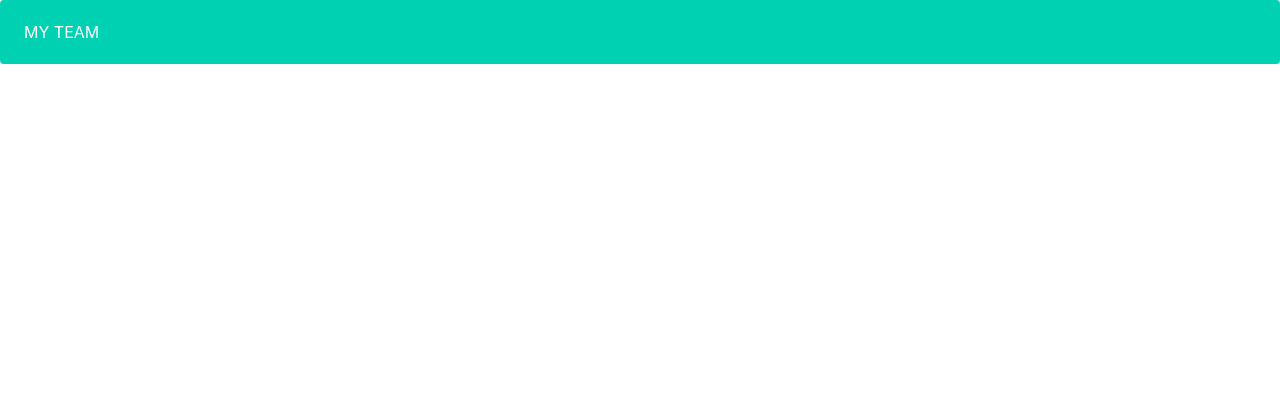
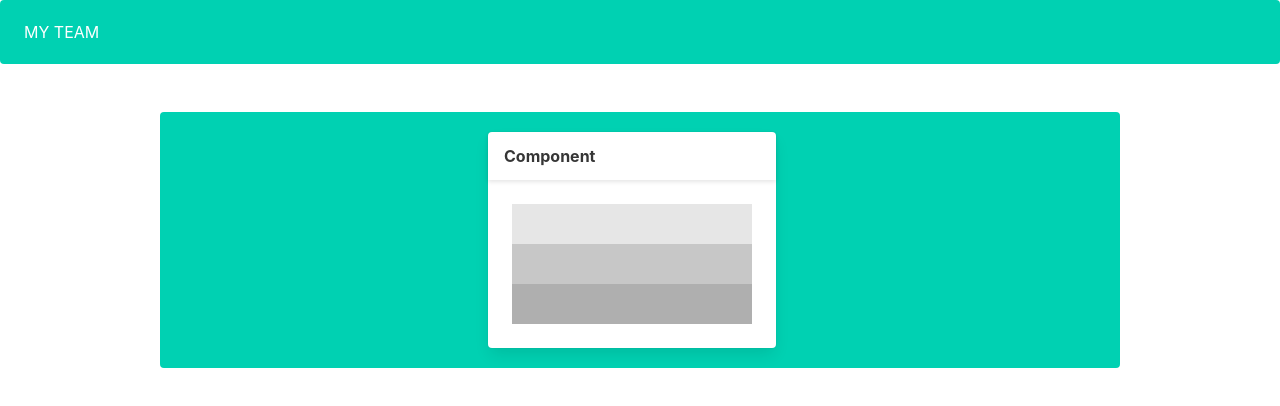
Before and after one commit to lnewmanheggie/team-profile-generator, a website: page dist/dummy.html in a window 1280 px wide. Drawn offline with nearby package versions, Linux system fonts and the light colour scheme.

Commit message:
refined style on cards

```diff
--- a/dist/dummy.html
+++ b/dist/dummy.html
@@ -13,6 +13,24 @@
           MY TEAM
         </div>
     </div>
+    <div class="container is-max-desktop mainContainer">
+        <div class="notification is-primary">
+            <div class="is-flex is-flex-wrap-wrap is-justify-content-center">
+                <div class="card">
+                    <header class="card-header">
+                      <p class="card-header-title">
+                        Component
+                      </p>
+                    </header>
+                    <div class="card-content">
+                        <div class="one"></div>
+                        <div class="two"></div>
+                        <div class="three"></div>
+                    </div>
+                </div>
+            </div>
+        </div>
+    </div>
 
 </body>
 </html>
--- a/dist/style.css
+++ b/dist/style.css
@@ -0,0 +1,24 @@
+.mainContainer {
+    margin-top: 3rem;
+}
+
+.card {
+    max-width: 18rem;
+}
+
+.one {
+    background-color: rgb(230, 230, 230);
+}
+
+.two {
+    background-color: rgb(199, 199, 199);
+}
+
+.three {
+    background-color: rgb(175, 175, 175);
+}
+
+.one, .two, .three {
+    height: 2.5rem;
+    width: 15rem;
+}
```
